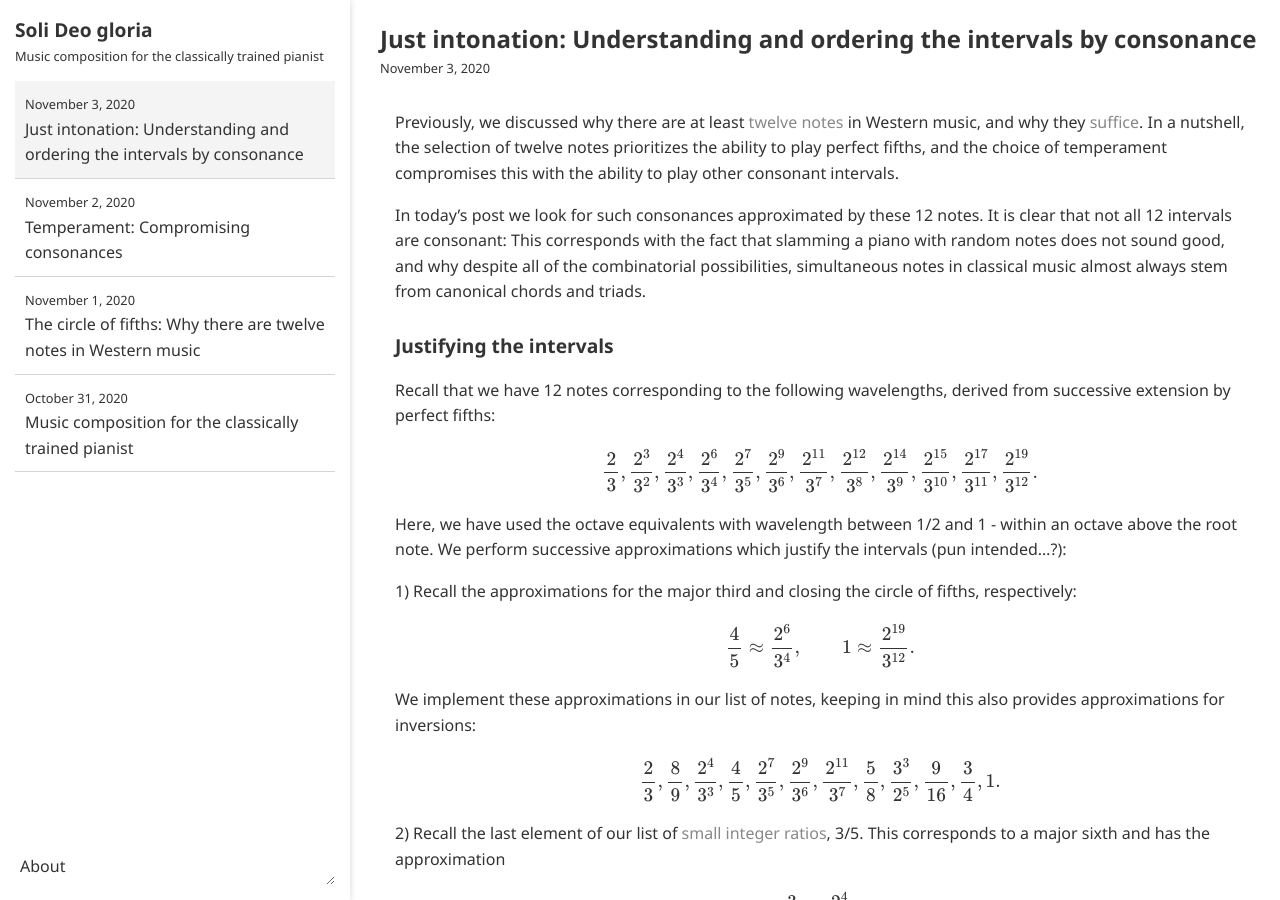
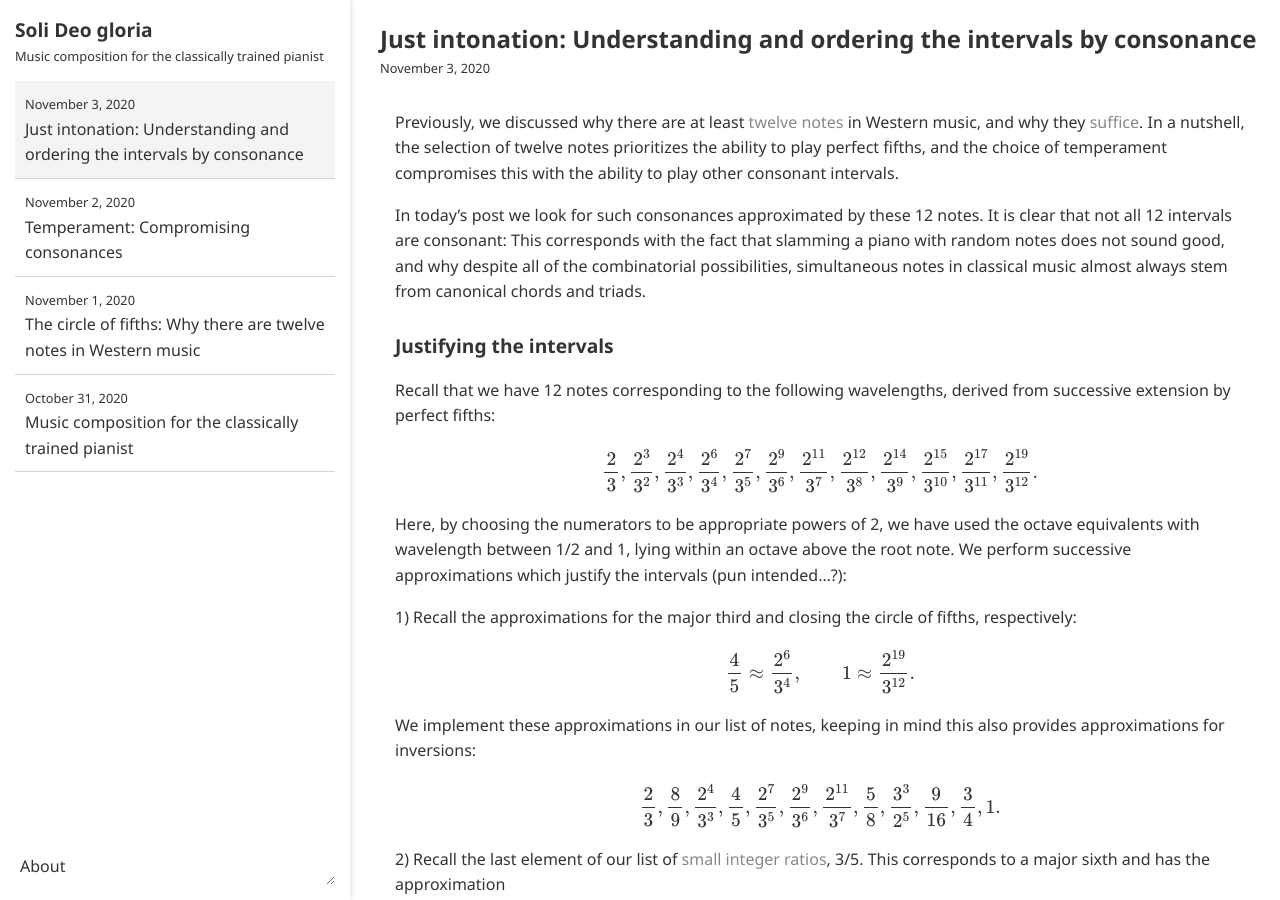
Before and after one commit to ansyblenetwork/sdg, a Jekyll site: the page built from _posts/2020-11-03-just-intonation-understanding-and-ordering-the.md, in a window 1280 px wide and 900 px high. Built offline with Jekyll 4.4.1, drawn with Linux system fonts in a browser that asks for light colours; formulas are drawn with MathJax 3.

Commit message:
Update 2020-11-03-just-intonation-understanding-and-ordering-the.md

```diff
--- a/_posts/2020-11-03-just-intonation-understanding-and-ordering-the.md
+++ b/_posts/2020-11-03-just-intonation-understanding-and-ordering-the.md
@@ -12,7 +12,7 @@
 
 $$\frac{2}{3}, \frac{2^3}{3^2}, \frac{2^4}{3^3}, \frac{2^6}{3^4}, \frac{2^7}{3^5}, \frac{2^9}{3^6}, \frac{2^{11}}{3^7}, \frac{2^{12}}{3^8}, \frac{2^{14}}{3^9}, \frac{2^{15}}{3^{10}}, \frac{2^{17}}{3^{11}}, \frac{2^{19}}{3^{12}}.$$
 
-Here, we have used the octave equivalents with wavelength between 1/2 and 1 - within an octave above the root note. We perform successive approximations which justify the intervals (pun intended...?):
+Here, by choosing the numerators to be appropriate powers of 2, we have used the octave equivalents with wavelength between 1/2 and 1, lying within an octave above the root note. We perform successive approximations which justify the intervals (pun intended...?):
 
 1) Recall the approximations for the major third and closing the circle of fifths, respectively:
 
```
